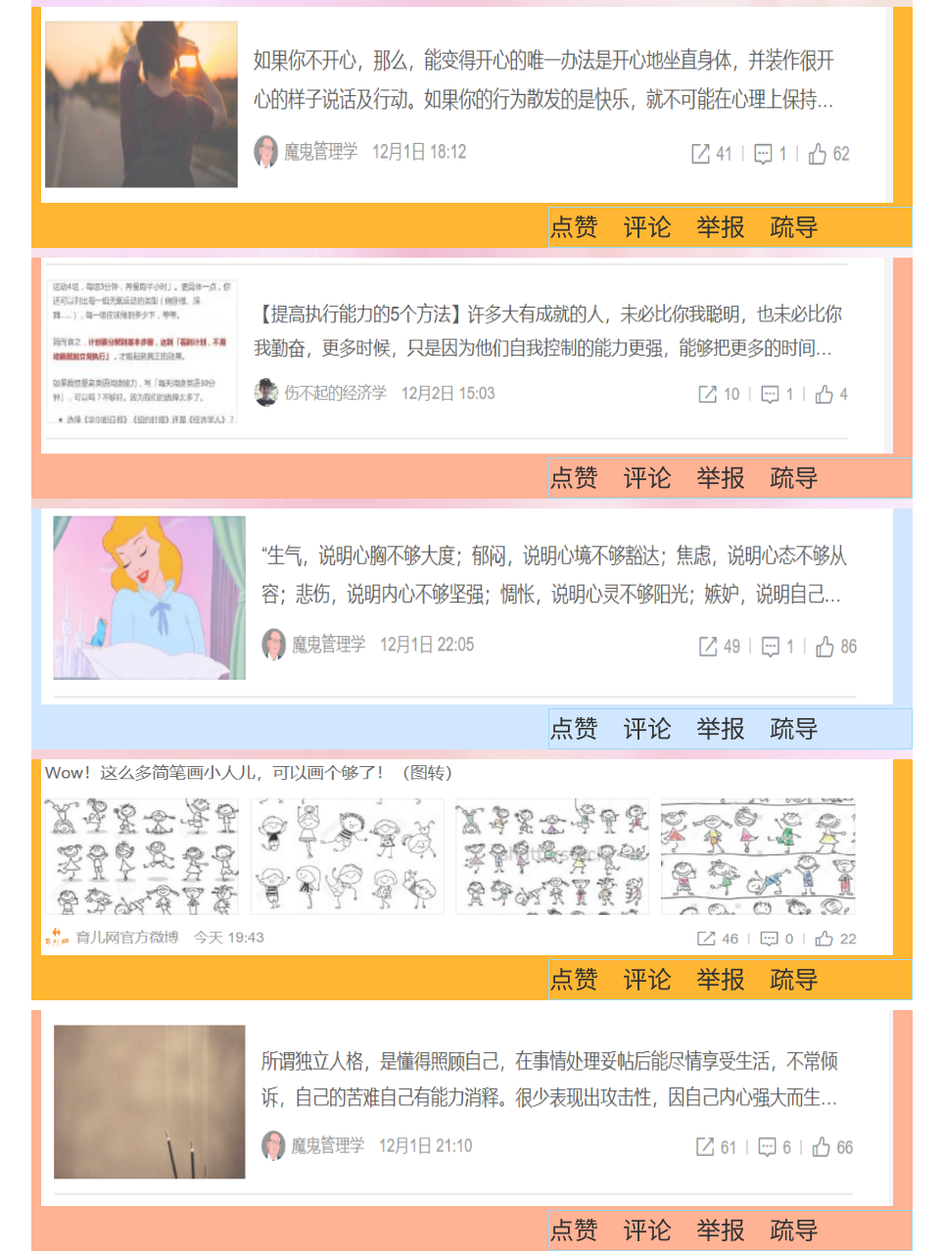
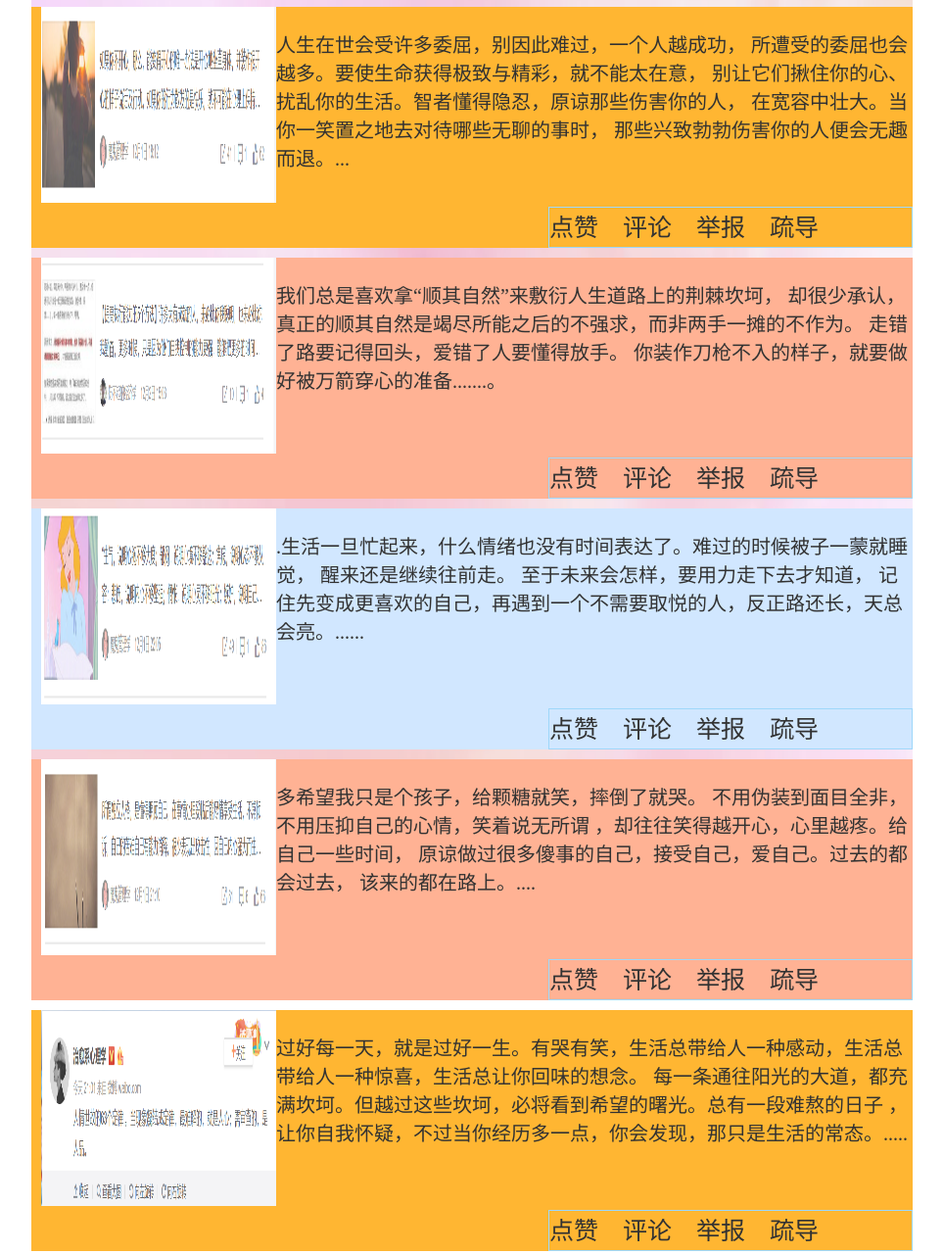
Before and after one commit to she123456/ddq25841, a plain HTML site: page you.html in a window 1280 px wide. Shown: the part 457-1737 px from the top of the page at 98% size, without its empty margins (158-1121 px from the left). Drawn offline with Linux system fonts and the light colour scheme.

Commit message:
Update you.html

```diff
--- a/you.html
+++ b/you.html
@@ -105,55 +105,101 @@
 				<img src="img/忧伤.jpg"style="width:300px; height:200px; float:right;" >
 			</div>
 			<div class="m1">
-				<img src="img/p13.png" style="width:870px; margin-left: 10px; height:200px;">
+				<img src="img/p13.png" style="width:240px; margin-left: 10px; height:200px;">
+				<div style="float:right;font-size:20px;width:650px;height:200px;">
+					<br>世上从没有被命运抛弃的人，只有被命运捆住手脚的人。
+					任何人的一生都不可能一帆风顺，难免会有坎坷和失意，关键是我们怎样去面对
+					。如果把坎坷看成是一种调味品，你就会感到坎坷的生活也有滋味；
+					如果把失意看作是一笔宝贵的财富，
+					你就会感到失意的人生也有价值。学会笑对生活，让生活照亮自己的人生。......
+				</div>
 				<div style="border:1px #87CEFA solid;float:right; width:370px;height:40px;">
 					<a href="#" class="a1">点赞&nbsp; &nbsp;  评论&nbsp; &nbsp;  举报&nbsp; &nbsp; 疏导</a>
 				</div>
 			</div>
 			<div class="m2">
-				<img src="img/p14.png" style="width:870px; margin-left: 10px; height:200px;">
+				<img src="img/p14.png" style="width:240px; margin-left: 10px; height:200px;">
+				<div style="float:right;font-size:20px;width:650px;height:200px;">
+					<br>人生在世会受许多委屈，别因此难过，一个人越成功，
+					所遭受的委屈也会越多。要使生命获得极致与精彩，就不能太在意，
+					别让它们揪住你的心、扰乱你的生活。智者懂得隐忍，原谅那些伤害你的人，
+					在宽容中壮大。当你一笑置之地去对待哪些无聊的事时，
+					那些兴致勃勃伤害你的人便会无趣而退。...
+				</div>
 				<div style="border:1px #87CEFA solid;float:right; width:370px;height:40px;">
 					<a href="#" class="a1">点赞&nbsp; &nbsp;  评论&nbsp; &nbsp;  举报&nbsp; &nbsp; 疏导</a>
 				</div>
 			</div>
 			<div class="m3">
-				<img src="img/p1.png" style="width:870px; margin-left: 10px; height:200px;">
+				<img src="img/p1.png" style="width:240px; margin-left: 10px; height:200px;">
+				<div style="float:right;font-size:20px;width:650px;height:200px;">
+					<br>我们总是喜欢拿“顺其自然”来敷衍人生道路上的荆棘坎坷，
+					却很少承认，真正的顺其自然是竭尽所能之后的不强求，而非两手一摊的不作为。
+					走错了路要记得回头，爱错了人要懂得放手。
+					你装作刀枪不入的样子，就要做好被万箭穿心的准备.......。
+				</div>
 				<div style="border:1px #87CEFA solid;float:right; width:370px;height:40px;">
 					<a href="#" class="a1">点赞&nbsp; &nbsp;  评论&nbsp; &nbsp;  举报&nbsp; &nbsp; 疏导</a>
 				</div>
 			</div>
 			<div class="m4">
-				<img src="img/p15.png" style="width:870px; margin-left: 10px; height:200px;">
+				<img src="img/p15.png" style="width:240px; margin-left: 10px; height:200px;">
+				<div style="float:right;font-size:20px;width:650px;height:200px;">
+					<br>.生活一旦忙起来，什么情绪也没有时间表达了。难过的时候被子一蒙就睡觉，
+					醒来还是继续往前走。
+					至于未来会怎样，要用力走下去才知道，
+					记住先变成更喜欢的自己，再遇到一个不需要取悦的人，反正路还长，天总会亮。......
+				</div>
 				<div style="border:1px #87CEFA solid;float:right; width:370px;height:40px;">
 					<a href="#" class="a1">点赞&nbsp; &nbsp;  评论&nbsp; &nbsp;  举报&nbsp; &nbsp; 疏导</a>
 				</div>
 			</div>
-			<div class="m5">
-				<img src="img/p16.png" style="width:870px; margin-left: 10px; height:200px;">
-				<div style="border:1px #87CEFA solid;float:right; width:370px;height:40px;">
-					<a href="#" class="a1">点赞&nbsp; &nbsp;  评论&nbsp; &nbsp;  举报&nbsp; &nbsp; 疏导</a>
+
+			<div class="m6">
+				<img src="img/p17.png" style="width:240px; margin-left: 10px; height:200px;">
+				<div style="float:right;font-size:20px;width:650px;height:200px;">
+					<br>多希望我只是个孩子，给颗糖就笑，摔倒了就哭。
+					不用伪装到面目全非，不用压抑自己的心情，笑着说无所谓
+					，却往往笑得越开心，心里越疼。给自己一些时间，
+					原谅做过很多傻事的自己，接受自己，爱自己。过去的都会过去，
+					该来的都在路上。....
 				</div>
-			</div>
-			<div class="m6">
-				<img src="img/p17.png" style="width:870px; margin-left: 10px; height:200px;">
 				<div style="border:1px #87CEFA solid;float:right; width:370px;height:40px;">
 					<a href="#" class="a1">点赞&nbsp; &nbsp;  评论&nbsp; &nbsp;  举报&nbsp; &nbsp; 疏导</a>
 				</div>
 			</div>
 			<div class="m7">
-				<img src="img/p18.png" style="width:870px; margin-left: 10px; height:200px;">
+				<img src="img/p18.png" style="width:240px; margin-left: 10px; height:200px;">
+				<div style="float:right;font-size:20px;width:650px;height:200px;">
+					<br>过好每一天，就是过好一生。有哭有笑，生活总带给人一种感动，生活总带给人一种惊喜，生活总让你回味的想念。
+					每一条通往阳光的大道，都充满坎坷。但越过这些坎坷，必将看到希望的曙光。总有一段难熬的日子
+					，让你自我怀疑，不过当你经历多一点，你会发现，那只是生活的常态。.....
+				</div>
 				<div style="border:1px #87CEFA solid;float:right; width:370px;height:40px;">
 					<a href="#" class="a1">点赞&nbsp; &nbsp;  评论&nbsp; &nbsp;  举报&nbsp; &nbsp; 疏导</a>
 				</div>
 			</div>
 			<div class="m8">
-				<img src="img/p19.png" style="width:870px; margin-left: 10px; height:200px;">
+				<img src="img/p19.png" style="width:240px; margin-left: 10px; height:200px;">
+				<div style="float:right;font-size:20px;width:650px;height:200px;">
+					<br>眼里没你的人，你何必放心里；情里没你的份，你何苦一往情深。但同时记住，
+					永远不要因为新鲜感，扔掉一直陪伴你的人
+					。那些平淡与安静，亦是心灵的另一种力量。.过好每一天，就是过好一生。有哭有笑，生活总带给人一种感动，生活总带给人一种惊喜，生活总让你回味的想念
+					。每一条通往阳光的大道，都充满坎坷。但越过这些坎坷，必将看到希望的曙光......。
+				</div>
 				<div style="border:1px #87CEFA solid;float:right; width:370px;height:40px;">
 					<a href="#" class="a1">点赞&nbsp; &nbsp;  评论&nbsp; &nbsp;  举报&nbsp; &nbsp; 打赏</a>
 				</div>
 			</div>
 			<div class="m9">
-				<img src="img/p20.png" style="width:870px; margin-left: 10px; height:200px;">
+				<img src="img/p20.png" style="width:240px; margin-left: 10px; height:200px;">
+				<div style="float:right;font-size:20px;width:650px;height:200px;">
+					<br>喜欢这句话“为值得的人赴汤蹈火，对闲杂人等别在乎太多”，
+					做有价值的事让他人说去吧。不思进取怨天忧人最可悲，
+					积极的人生就要有一分热发一分光，做力所能及的事是做人的最基本的要求。
+					为自己天天开心快乐容易，而能让家人都高兴才难，人们很多时都是以亲人的喜而喜乐而乐，
+					所以啊，努力为自己的同时应该想到他们。......
+				</div>
 				<div style="border:1px #87CEFA solid;float:right; width:370px;height:40px;">
 					<a href="#" class="a1">点赞&nbsp; &nbsp;  评论&nbsp; &nbsp;  举报&nbsp; &nbsp; 疏导</a>
 
@@ -178,5 +224,7 @@
 
 			</div>
 		</div>
+
+
 	</body>
 </html>
```
